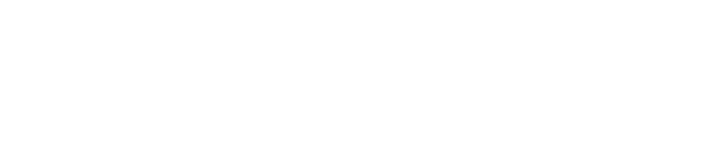
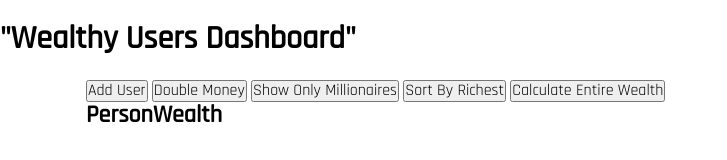
Before and after one commit to aruntutter/user-wealth-tracker, a plain HTML site: page index.html in a window 1280 px wide. Shown: the whole page, without its empty margins (0-727 px from the left). Drawn offline with Linux system fonts and the light colour scheme.

Commit message:
html structure ready

```diff
--- a/index.html
+++ b/index.html
@@ -10,7 +10,7 @@
   <link rel="shortcut icon" href="./assets/images/favicon.png" type="image/x-icon" />
 
   <!-- title -->
-  <title>User Wealth Tracker | HOF Methods | DOM Array Method</title>
+  <title>User Wealth Tracker | DOM Array Method - HOF</title>
 
   <!-- custom font -->
   <link rel="stylesheet" href="https://cdnjs.cloudflare.com/ajax/libs/font-awesome/6.4.0/css/all.min.css"
@@ -25,6 +25,21 @@
 </head>
 
 <body>
+  <h1>"Wealthy Users Dashboard"</h1>
+
+  <div class="container">
+    <aside>
+      <button id="add-user">Add User</button>
+      <button id="double">Double Money</button>
+      <button id="show-millionaires">Show Only Millionaires</button>
+      <button id="sort">Sort By Richest</button>
+      <button id="calculate-wealth">Calculate Entire Wealth</button>
+    </aside>
+
+    <main id="main">
+      <h2><strong>Person</strong>Wealth</h2>
+    </main>
+  </div>
 
   <!-- custom script -->
   <script src="./scripts/script.js"></script>
```
